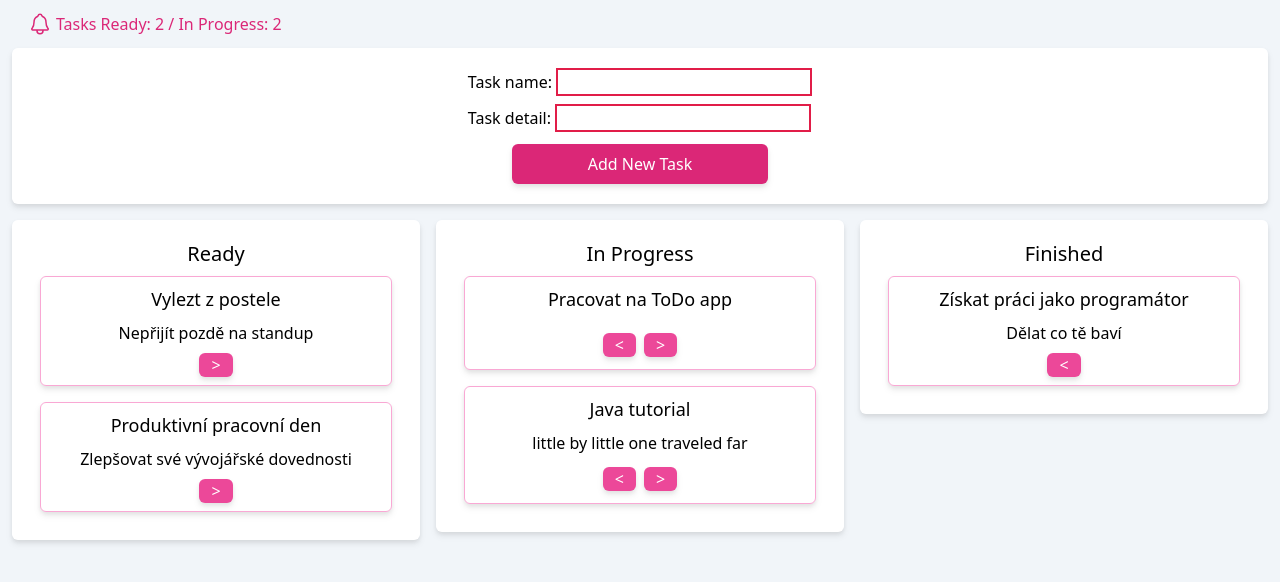
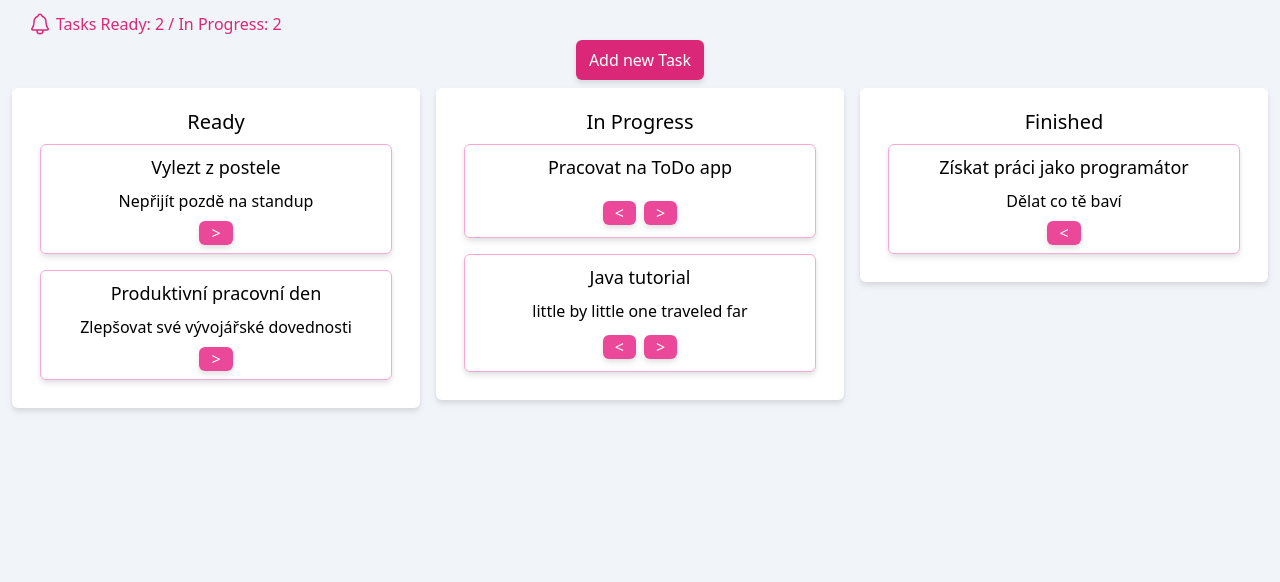
Before and after one commit to MiloPeregrin/react1-dashboard, a React (Vite) app: page / in a window 1280 px wide. Shown: the top 582 px of the page. Built offline with nearby package versions, Linux system fonts and the light colour scheme; the HTML template or start-up script is replaced by a standard one.

Commit message:
added "new" route

```diff
--- a/src/App.tsx
+++ b/src/App.tsx
@@ -8,7 +8,8 @@ function App() {
       <BrowserRouter>
         <Routes>
           <Route path="/" element={<Page />} />
-          <Route path="/TaskDetail" element={<Page />} />
+          <Route path="/new" element={<Page />} />
+          <Route path="/edit" element={<Page />} />
           <Route path="/*" element={<Navigate to="/" />} />
         </Routes>
       </BrowserRouter>
--- a/src/components/Header.tsx
+++ b/src/components/Header.tsx
@@ -5,21 +5,21 @@ import { useTaskContext } from "../hooks/useTaskContext";
 
 interface IHeader {
   onBack: () => void;
-  showDashboard: boolean;
+  route: string;
 }
 
-const Header = ({ onBack, showDashboard }: IHeader) => {
+const Header = ({ onBack, route }: IHeader) => {
   const { filterTasks } = useTaskContext();
   return (
     <header className="flex items-center justify-center text-pink-600 font-medium w-full h-8 mt-2">
-      {showDashboard && (
+      {route === "dashboard" && (
         <div className="flex w-full max-w-7xl px-4 space-x-1">
           <IoNotificationsOutline size={"1.5em"} />
           <p>{`Tasks Ready: ${filterTasks("Ready").length}
           / In Progress: ${filterTasks("In Progress").length}`}</p>
         </div>
       )}
-      {!showDashboard && (
+      {route != "dashboard" && (
         <div className="flex items-center w-full max-w-7xl px-4 space-x-1">
           <Link className="flex space-x-1 items-center" onClick={onBack} to="/">
             <BiArrowBack /> <p>Back to Dashboard</p>
--- a/src/components/TaskItem.tsx
+++ b/src/components/TaskItem.tsx
@@ -18,7 +18,7 @@ const TaskItem = ({ task, state, onDetail }: ITaskItem) => {
         <Link
           className="hover:text-pink-500 hover:underline focus:text-pink-500 focus:underline"
           onClick={() => onDetail(task)}
-          to="/TaskDetail"
+          to="/edit"
         >
           {task.name}
         </Link>
--- a/src/pages/Dashboard.tsx
+++ b/src/pages/Dashboard.tsx
@@ -4,21 +4,14 @@ import Form from "../components/Form";
 import Section from "../components/Section";
 
 interface IDashboard {
-  // setShowDashboard: (value: boolean) => void;
   onDetail: (task: TaskItemType) => void;
-  selectedTask: TaskItemType;
 }
 
-const Dashboard = ({ onDetail, selectedTask }: IDashboard) => {
+const Dashboard = ({ onDetail }: IDashboard) => {
   const { filterTasks } = useTaskContext();
-
   const sections: TaskStateType[] = ["Ready", "In Progress", "Finished"];
 
   return (
-    <>
-      <div className="flex justify-center w-full">
-        <Form mode="new" selectedTask={selectedTask} />
-      </div>
     <div className="flex flex-col md:flex-row w-full max-w-7xl h-full md:space-x-4">
       {sections.map((item) => {
         return (
@@ -31,7 +24,6 @@ const Dashboard = ({ onDetail, selectedTask }: IDashboard) => {
         );
       })}
     </div>
-    </>
   );
 };
 
--- a/src/pages/Page.tsx
+++ b/src/pages/Page.tsx
@@ -1,12 +1,17 @@
 import { useEffect, useState } from "react";
-import { useNavigate } from "react-router-dom";
+import { Link, useNavigate } from "react-router-dom";
 import { TaskItemType } from "../common/types";
+import Button from "../components/Button";
+import Form from "../components/Form";
 import Header from "../components/Header";
 import Dashboard from "./Dashboard";
-import TaskDetail from "./TaskDetail";
+
+// interface IPage {
+//   children: React.ReactNode;
+// }
 
 const Page = () => {
-  const [showDashboard, setShowDashboard] = useState<boolean>(true);
+  const [route, setRoute] = useState<string>("dashboard");
   const [selectedTask, setSelectedTask] = useState<TaskItemType>({
     state: "Ready",
     name: "name",
@@ -19,22 +24,37 @@ const Page = () => {
   }, []);
 
   const onBack = () => {
-    setShowDashboard(true);
+    setRoute("dashboard");
+  };
+
+  const onNew = () => {
+    setRoute("new");
   };
 
   const onDetail = (task: TaskItemType) => {
-    setShowDashboard(false);
+    setRoute("edit");
     setSelectedTask(task);
   };
 
   return (
     <div className="flex flex-col items-center bg-slate-100 min-h-screen max-h-fit px-3">
-      <Header onBack={onBack} showDashboard={showDashboard} />
+      <Header onBack={onBack} route={route} />
+      {route === "dashboard" && (
+        <Link to="/new" onClick={onNew}>
+          <Button size="medium">Add new Task</Button>
+        </Link>
+      )}
       <main className="w-full max-w-7xl">
-        {showDashboard ? (
-          <Dashboard onDetail={onDetail} selectedTask={selectedTask} />
-        ) : (
-          <TaskDetail selectedTask={selectedTask} />
+        {route === "dashboard" && <Dashboard onDetail={onDetail} />}
+        {route === "new" && (
+          <div className="flex justify-center w-full">
+            <Form mode="new" selectedTask={selectedTask} />
+          </div>
+        )}
+        {route === "edit" && (
+          <div className="flex justify-center w-full">
+            <Form mode="edit" selectedTask={selectedTask} />
+          </div>
         )}
       </main>
     </div>
--- a/src/pages/TaskDetail.tsx
+++ /dev/null
@@ -1,12 +0,0 @@
-import { TaskItemType } from "../common/types";
-import Form from "../components/Form";
-
-interface ITaskDetail {
-  selectedTask: TaskItemType;
-}
-
-const TaskDetail = ({ selectedTask }: ITaskDetail) => {
-  return <Form mode="edit" selectedTask={selectedTask} />;
-};
-
-export default TaskDetail;
```
Also changed, not shown: src/hooks/useTaskContext.tsx (+14 -0 lines). Lines whose indentation alone changed are shown as unchanged.
